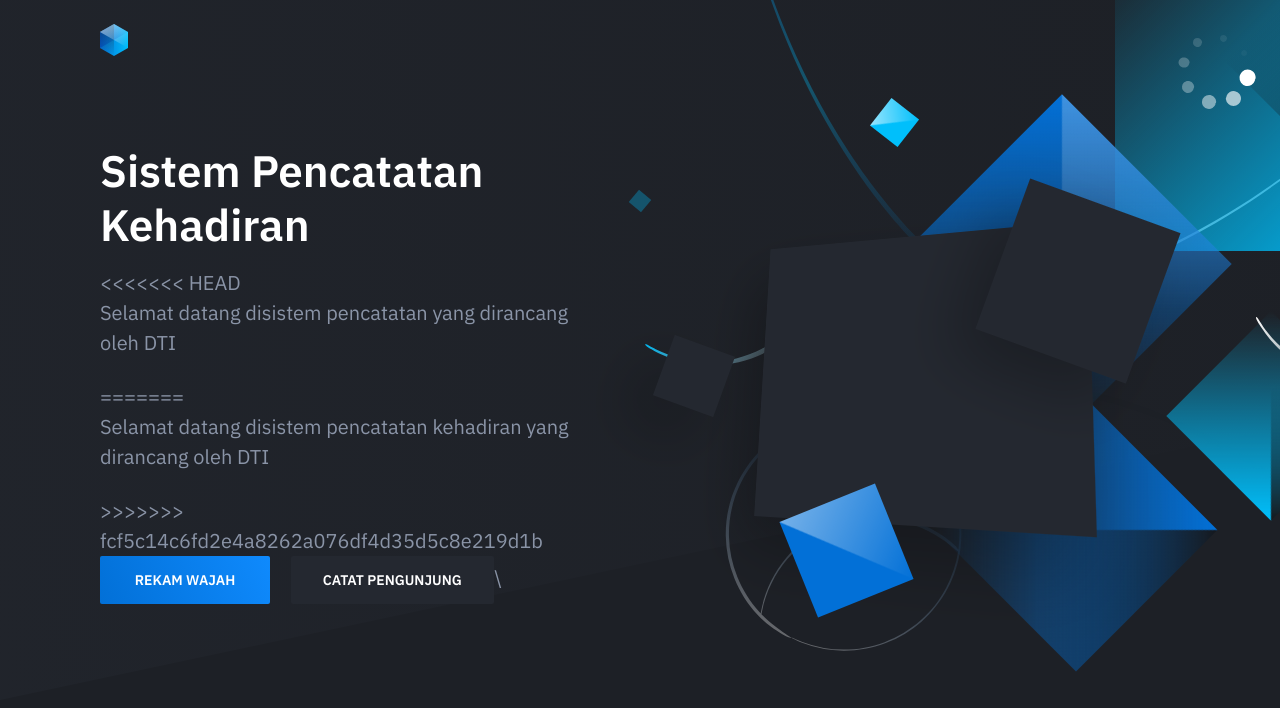
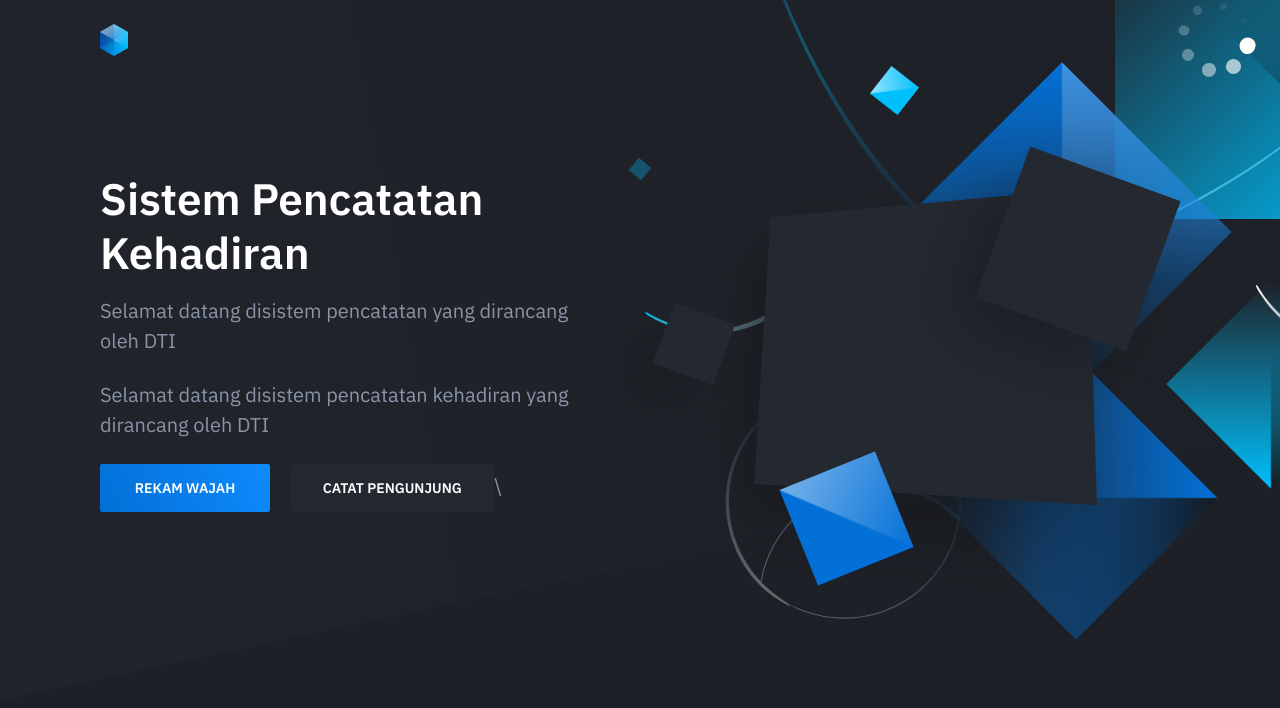
Before and after one commit to christopheradriankusuma/face-recognition-dti, a plain HTML site: page tampilan/index.html in a window 1280 px wide. Drawn offline with nearby package versions, Linux system fonts and the light colour scheme; a script that the page names is missing.

Commit message:
Update index.html

```diff
--- a/tampilan/index.html
+++ b/tampilan/index.html
@@ -34,11 +34,8 @@
                     <div class="hero-inner">
 						<div class="hero-copy">
 	                        <h1 class="hero-title mt-0">Sistem Pencatatan Kehadiran</h1>
-<<<<<<< HEAD
 	                        <p class="hero-paragraph">Selamat datang disistem pencatatan yang dirancang oleh DTI</p>
-=======
 	                        <p class="hero-paragraph">Selamat datang disistem pencatatan kehadiran yang dirancang oleh DTI</p>
->>>>>>> fcf5c14c6fd2e4a8262a076df4d35d5c8e219d1b
 	                        <div class="hero-cta">
                                 <input type="button" class="submit button button-primary" value="Rekam Wajah" onclick="rekamwajah()">
                                 <input type="button" class="submit button" value="Catat Pengunjung" onclick="catatKehadiran()">\
```
